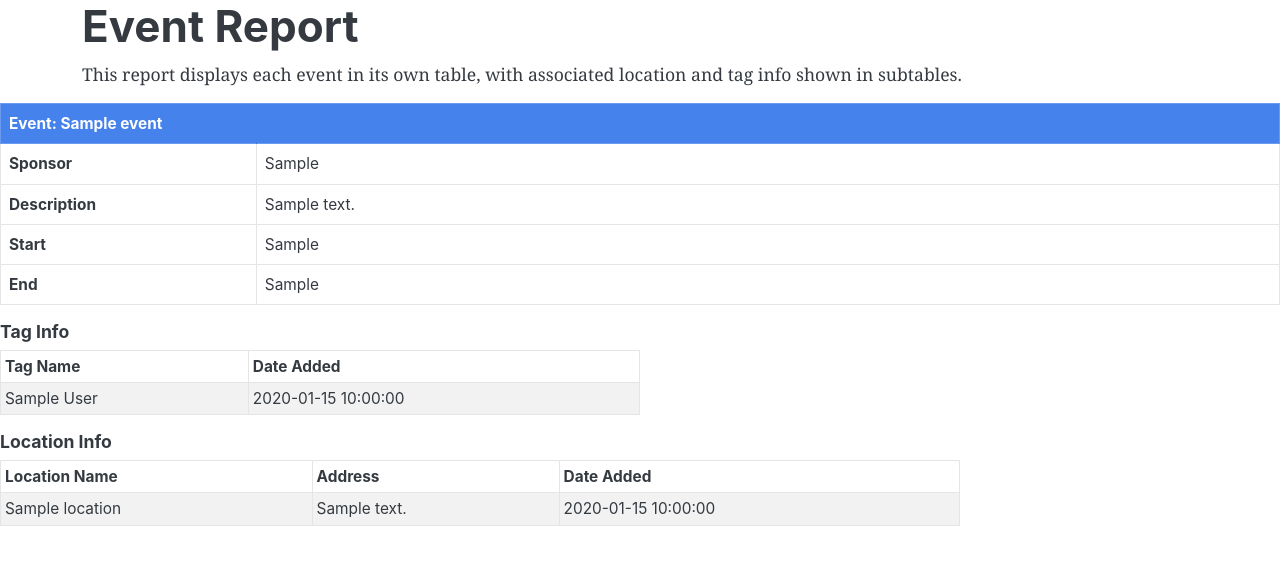
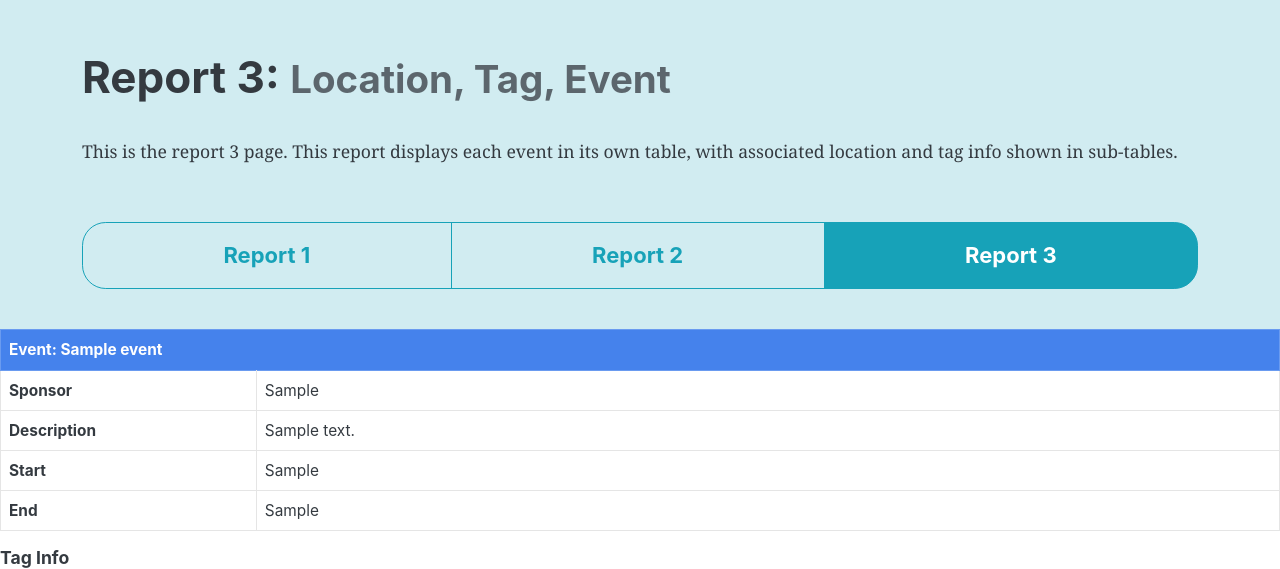
Before and after one commit to marissalmoser/CS370_Project, a PHP site: page /Report3.php in a window 1280 px wide. Shown: the part 55-624 px from the top of the page. Run offline with PHP 8.4, Linux system fonts and the light colour scheme; tables that the repository leaves empty or names only in its code hold one stand-in row (values such as "Sample post").

Commit message:
report header updates

```diff
--- a/Report3.php
+++ b/Report3.php
@@ -1,8 +1,17 @@
 <?php include 'header.php'; ?>
 
-<div class="container">
-    <h1>Event Report</h1>
-    <p>This report displays each event in its own table, with associated location and tag info shown in subtables.</p>
+<div class="bg-info-subtle p-4"> <br>
+    <div class="container hei">
+        <h1>Report 3: <small class="text-body-secondary">Location, Tag, Event</small> </h1>
+        <br>
+        <p>This is the report 3 page. This report displays each event in its own table, with associated location and
+            tag info shown in sub-tables.</p>
+        <br>
+    </div>
+
+    <?php
+    include 'ReportsHeader.php';
+    ?>
 </div>
 
 <?php
--- /dev/null
+++ b/ReportsHeader.php
@@ -0,0 +1,45 @@
+<?php
+
+?>
+<div class="container my-3">
+    <div class="row">
+        <div class="col-12">
+            <div class="btn-group w-100" role="group" aria-label="Page navigation toggle">
+                <?php
+                $currentPage = basename($_SERVER['PHP_SELF']);
+                $pages = array(
+                    'Report1.php' => 'Report 1',
+                    'Report2.php' => 'Report 2',
+                    'Report3.php' => 'Report 3'
+                );
+
+                foreach ($pages as $file => $label) {
+                    $isActive = $currentPage === $file;
+                    $btnClass = $isActive ? 'btn-info text-white fs-5' : 'btn-outline-info text-info-subtle fs-5';
+                    echo "<a href=\"$file\" class=\"btn $btnClass py-3\"><strong>$label</strong></a>";
+                }
+                ?>
+            </div>
+        </div>
+    </div>
+</div>
+
+<script>
+    document.getElementById('btnradio1').addEventListener('change', function () {
+        if (this.checked) {
+            window.location.href = 'Report1.php';
+        }
+    });
+
+    document.getElementById('btnradio2').addEventListener('change', function () {
+        if (this.checked) {
+            window.location.href = 'Report2.php';
+        }
+    });
+
+    document.getElementById('btnradio3').addEventListener('change', function () {
+        if (this.checked) {
+            window.location.href = 'Report3.php';
+        }
+    });
+</script>
```
Also changed, not shown: Report1.php (+11 -3 lines), Report2.php (+12 -3 lines).
